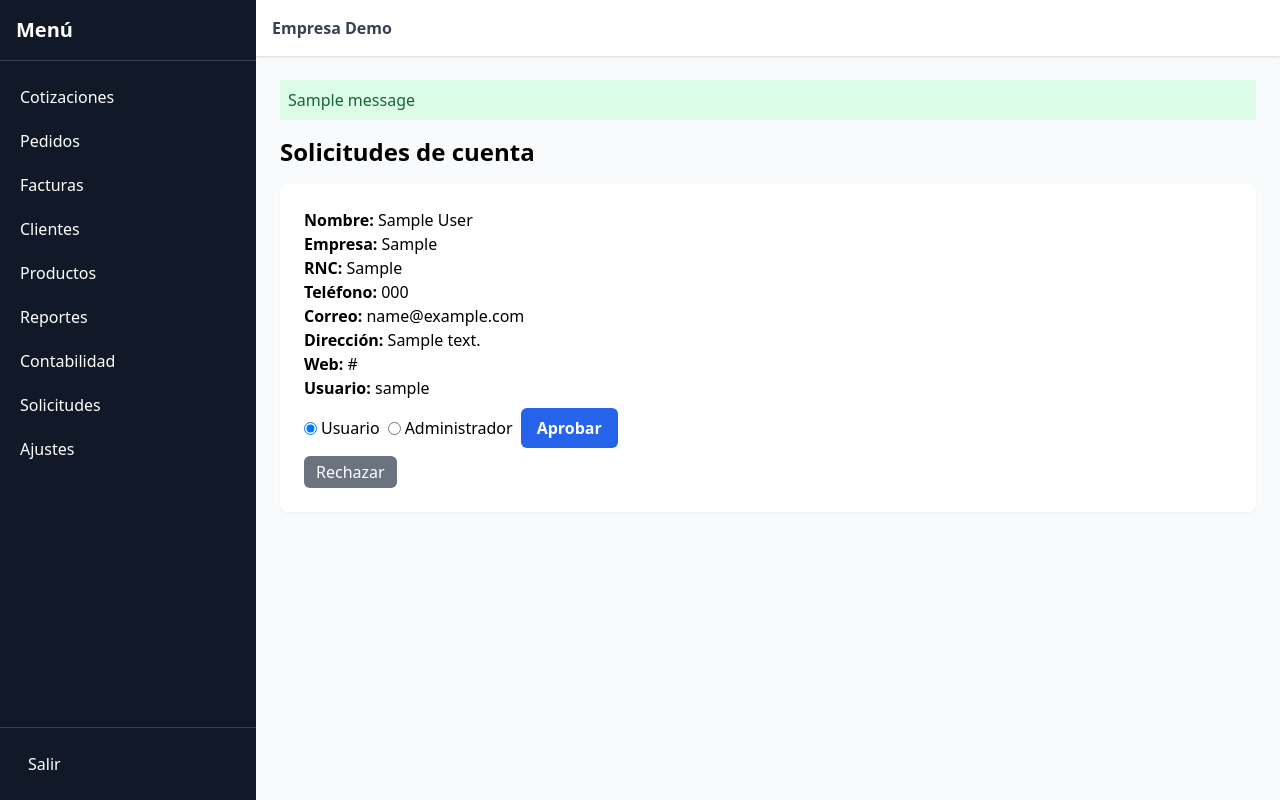
After one commit to Buzzvitalize/Application-Tada, a Flask app: page /admin/solicitudes in a window 1280 px wide. The commit adds this page. Run offline with Flask 3, Linux system fonts and the light colour scheme; the visitor is signed in with stand-in values (Sample User, id 1); tables that the repository leaves empty hold one stand-in row (values such as "Sample post"); one stand-in notice (Sample message) is shown; some libraries are stand-ins or nearby versions.

Commit message:
Add account request flow and admin approval

```diff
--- a/app.py
+++ b/app.py
@@ -1,5 +1,5 @@
 from flask import Flask, render_template, request, redirect, url_for, send_file, send_from_directory, flash, session, jsonify
-from models import db, Client, Product, Quotation, QuotationItem, Order, OrderItem, Invoice, InvoiceItem, CompanyInfo
+from models import db, Client, Product, Quotation, QuotationItem, Order, OrderItem, Invoice, InvoiceItem, CompanyInfo, User, AccountRequest
 from fpdf import FPDF
 from io import BytesIO
 from datetime import datetime, timedelta
@@ -9,6 +9,7 @@ from uuid import uuid4
 import qrcode
 import os
 from ai import recommend_products
+from functools import wraps
 
 app = Flask(__name__)
 app.config['SQLALCHEMY_DATABASE_URI'] = 'sqlite:///database.sqlite'
@@ -48,6 +49,10 @@ with app.app_context():
         )
         sample_product = Product(name='Producto Ejemplo', unit='Unidad', price=100.0, category='Servicios')
         db.session.add_all([sample_client, sample_product])
+        db.session.commit()
+    if not User.query.filter_by(username='admin').first():
+        admin = User(username='admin', password='363636', role='admin')
+        db.session.add(admin)
         db.session.commit()
 
 # Utility functions
@@ -173,16 +178,28 @@ def generate_pdf(title, company, client, items, subtotal, itbis, total,
 # Routes
 @app.before_request
 def require_login():
-    allowed = {'login', 'static'}
+    allowed = {'login', 'static', 'request_account'}
     if request.endpoint not in allowed and 'user' not in session:
         return redirect(url_for('login'))
+
+
+def admin_only(f):
+    @wraps(f)
+    def wrapper(*args, **kwargs):
+        if session.get('role') != 'admin':
+            flash('Acceso restringido')
+            return redirect(url_for('list_quotations'))
+        return f(*args, **kwargs)
+    return wrapper
 
 @app.route('/', methods=['GET', 'POST'])
 def login():
     company = CompanyInfo.query.first()
     if request.method == 'POST':
-        if request.form.get('username') == 'admin' and request.form.get('pin') == '363636':
-            session['user'] = 'admin'
+        user = User.query.filter_by(username=request.form.get('username')).first()
+        if user and user.password == request.form.get('password'):
+            session['user'] = user.username
+            session['role'] = user.role
             return redirect(url_for('list_quotations'))
         flash('Credenciales inválidas')
     return render_template('login.html', company=company)
@@ -190,7 +207,63 @@ def login():
 @app.route('/logout')
 def logout():
     session.pop('user', None)
+    session.pop('role', None)
     return redirect(url_for('login'))
+
+
+@app.route('/solicitar-cuenta', methods=['GET', 'POST'])
+def request_account():
+    if request.method == 'POST':
+        if request.form.get('password') != request.form.get('confirm_password'):
+            flash('Las contraseñas no coinciden')
+            return redirect(url_for('request_account'))
+        req = AccountRequest(
+            first_name=request.form['first_name'],
+            last_name=request.form['last_name'],
+            company=request.form['company'],
+            rnc=request.form.get('rnc'),
+            phone=request.form['phone'],
+            email=request.form['email'],
+            address=request.form['address'],
+            website=request.form.get('website'),
+            username=request.form['username'],
+            password=request.form['password'],
+        )
+        db.session.add(req)
+        db.session.commit()
+        flash('Solicitud enviada, espere aprobación')
+        return redirect(url_for('login'))
+    return render_template('solicitar_cuenta.html')
+
+
+@app.route('/admin/solicitudes')
+@admin_only
+def admin_requests():
+    requests = AccountRequest.query.all()
+    return render_template('admin_solicitudes.html', requests=requests)
+
+
+@app.route('/admin/solicitudes/<int:req_id>/aprobar', methods=['POST'])
+@admin_only
+def approve_request(req_id):
+    req = AccountRequest.query.get_or_404(req_id)
+    role = request.form.get('role', 'user')
+    user = User(username=req.username, password=req.password, role=role)
+    db.session.add(user)
+    db.session.delete(req)
+    db.session.commit()
+    flash('Cuenta aprobada')
+    return redirect(url_for('admin_requests'))
+
+
+@app.route('/admin/solicitudes/<int:req_id>/rechazar', methods=['POST'])
+@admin_only
+def reject_request(req_id):
+    req = AccountRequest.query.get_or_404(req_id)
+    db.session.delete(req)
+    db.session.commit()
+    flash('Solicitud rechazada')
+    return redirect(url_for('admin_requests'))
 
 # Clients CRUD
 @app.route('/clientes', methods=['GET', 'POST'])
@@ -435,6 +508,7 @@ def edit_quotation(quotation_id):
 
 
 @app.route('/ajustes', methods=['GET', 'POST'])
+@admin_only
 def settings():
     company = CompanyInfo.query.first()
     if request.method == 'POST':
--- /dev/null
+++ b/templates/admin_solicitudes.html
@@ -0,0 +1,37 @@
+{% extends 'base.html' %}
+{% block title %}Solicitudes{% endblock %}
+{% block content %}
+<h1 class="text-2xl font-semibold mb-4">Solicitudes de cuenta</h1>
+{% if requests %}
+  <div class="space-y-4">
+  {% for req in requests %}
+    <div class="card">
+      <p><strong>Nombre:</strong> {{ req.first_name }} {{ req.last_name }}</p>
+      <p><strong>Empresa:</strong> {{ req.company }}</p>
+      <p><strong>RNC:</strong> {{ req.rnc or 'N/A' }}</p>
+      <p><strong>Teléfono:</strong> {{ req.phone }}</p>
+      <p><strong>Correo:</strong> {{ req.email }}</p>
+      <p><strong>Dirección:</strong> {{ req.address }}</p>
+      <p><strong>Web:</strong> {{ req.website or 'N/A' }}</p>
+      <p><strong>Usuario:</strong> {{ req.username }}</p>
+      <form method="post" action="{{ url_for('approve_request', req_id=req.id) }}" class="mt-2 flex items-center space-x-2">
+        <label class="flex items-center space-x-1">
+          <input type="radio" name="role" value="user" checked>
+          <span>Usuario</span>
+        </label>
+        <label class="flex items-center space-x-1">
+          <input type="radio" name="role" value="admin">
+          <span>Administrador</span>
+        </label>
+        <button class="btn-primary">Aprobar</button>
+      </form>
+      <form method="post" action="{{ url_for('reject_request', req_id=req.id) }}" class="mt-2">
+        <button class="btn-secondary">Rechazar</button>
+      </form>
+    </div>
+  {% endfor %}
+  </div>
+{% else %}
+  <p>No hay solicitudes pendientes.</p>
+{% endif %}
+{% endblock %}
--- a/templates/base.html
+++ b/templates/base.html
@@ -19,7 +19,10 @@
             <a href="{{ url_for('products') }}" class="nav-link">Productos</a>
             <a href="{{ url_for('reportes') }}" class="nav-link">Reportes</a>
             <a href="{{ url_for('contabilidad') }}" class="nav-link">Contabilidad</a>
+            {% if session.get('role') == 'admin' %}
+            <a href="{{ url_for('admin_requests') }}" class="nav-link">Solicitudes</a>
             <a href="{{ url_for('settings') }}" class="nav-link">Ajustes</a>
+            {% endif %}
         </nav>
         <div class="p-4 border-t border-gray-700"><a href="{{ url_for('logout') }}" class="nav-link">Salir</a></div>
     </aside>
```
Also changed, not shown: models.py (+22 -0 lines), templates/login.html (+6 -3 lines), templates/solicitar_cuenta.html (added, +36 -0 lines).
